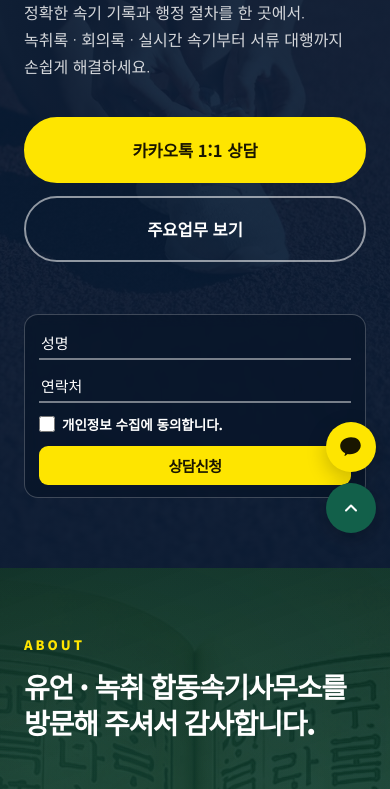
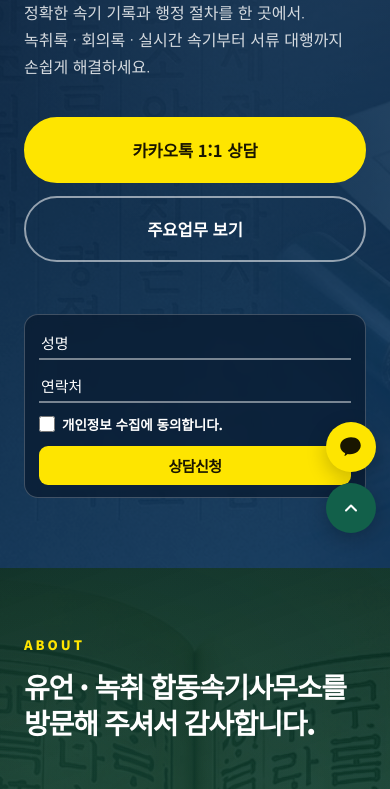
Before and after one commit to richerj4609-dot/thrrl, a plain HTML site: page index.html in a window 390 px wide. Shown: the part 293-1082 px from the top of the page. Drawn offline with Linux system fonts and the light colour scheme.

Commit message:
첫 화면 배경 교체: 운동화 사진 제거 + 고서체 유언 문서 이미지 그라데이션 오버레이

```diff
--- a/css/style.css
+++ b/css/style.css
@@ -86,30 +86,17 @@ ul,ol{list-style:none}
 .burger{display:none;flex-direction:column;gap:5px;background:none;border:0;cursor:pointer;padding:6px}
 .burger span{width:24px;height:2.5px;background:var(--green);border-radius:2px;transition:.25s}
 
-/* ── 히어로 : 짙은 남색 그러데이션 ── */
+/* ── 히어로 : 고서체 유언 문서 사진 + 남색 그러데이션 오버레이 ── */
 .hero{
   position:relative;overflow:hidden;
   padding:160px 0 84px;
   background:
-    radial-gradient(760px 520px at 86% 26%, rgba(140,200,255,.22), transparent 62%),
-    linear-gradient(150deg,#071B34 0%,#0E3C66 52%,#175A94 100%);
+    radial-gradient(760px 520px at 86% 26%, rgba(140,200,255,.18), transparent 62%),
+    linear-gradient(150deg, rgba(7,27,52,.93) 0%, rgba(14,60,102,.84) 52%, rgba(23,90,148,.76) 100%),
+    url(../images/hero-bg.jpg) center center / cover no-repeat;
+  background-color:#071B34;
 }
 .hero__inner{position:relative;z-index:2}
-
-/* 우측 사진 : 의회 본회의장 — 마스크로 좌측 경계를 녹여 배경과 매끄럽게 연결 */
-.hero__photo{
-  position:absolute;right:0;top:0;bottom:0;width:58%;z-index:1;overflow:hidden;
-  -webkit-mask-image:linear-gradient(90deg,transparent 0%,rgba(0,0,0,.15) 24%,rgba(0,0,0,.45) 44%,rgba(0,0,0,.8) 66%,#000 86%);
-          mask-image:linear-gradient(90deg,transparent 0%,rgba(0,0,0,.15) 24%,rgba(0,0,0,.45) 44%,rgba(0,0,0,.8) 66%,#000 86%);
-}
-.hero__photo img{width:100%;height:100%;object-fit:cover;display:block}
-/* 사진 위 녹색 톤 정리 + 상하 비네트 */
-.hero__photo-grad{
-  position:absolute;inset:0;
-  background:
-    linear-gradient(180deg,rgba(7,27,52,.32) 0%,rgba(7,27,52,0) 26%,rgba(7,27,52,0) 74%,rgba(7,27,52,.38) 100%),
-    linear-gradient(90deg,rgba(14,60,102,.28) 0%,rgba(14,60,102,.10) 55%,rgba(14,60,102,0) 100%);
-}
 
 .hero__eyebrow{
   display:inline-block;padding:7px 18px;border-radius:100px;
@@ -130,9 +117,8 @@ ul,ol{list-style:none}
 .sr-only{position:absolute;width:1px;height:1px;padding:0;margin:-1px;overflow:hidden;clip:rect(0,0,0,0);white-space:nowrap;border:0}
 
 /* ── 히어로 상담 입력창 : 히어로 가운데 하단 · 컴팩트 ──
-   position:relative + z-index:3 필수 !
-   히어로 사진(.hero__photo, absolute/z-index:1)이 정적 입력창을 덮어서
-   클릭이 사진에 가로채임 → 연락처·체크박스·버튼이 먹히지 않던 원인 */
+   position:relative + z-index:3 로 히어로의 다른 레이어보다 위에 뜨게 함
+   (과거에는 절대배치 사진이 입력창을 덮어 클릭이 가로채이던 원인이었음) */
 .hero-form-wrap{position:relative;z-index:3}
 .hero-form{
   display:flex;flex-wrap:wrap;align-items:center;gap:10px 22px;
@@ -450,7 +436,6 @@ ul,ol{list-style:none}
   .steps{grid-template-columns:repeat(2,1fr)}
   .will__grid{grid-template-columns:repeat(2,1fr)}
   .loc{grid-template-columns:1fr}
-  .hero__photo{width:54%}
 }
 
 @media (max-width:860px){
@@ -467,8 +452,8 @@ ul,ol{list-style:none}
   .header__cta{margin-left:auto;padding:9px 17px;font-size:13.5px}
 
   .hero{padding:120px 0 70px}
-  .hero__photo{width:100%;-webkit-mask-image:none;mask-image:none}
-  .hero__photo-grad{background:linear-gradient(180deg,rgba(7,27,52,.9),rgba(7,27,52,.94))}
+  /* 좁은 화면 : 배경 사진 위에 한 겹 더 어둡게 덮어 흰 글씨 가독성 확보 */
+  .hero::after{content:"";position:absolute;inset:0;background:rgba(7,27,52,.4);pointer-events:none}
   /* 좁은 화면 : 가운데 정렬 유지 + 아래로 내림 */
   .hero-form{margin:52px auto 0}
   .section{padding:66px 0}
--- a/index.html
+++ b/index.html
@@ -18,7 +18,7 @@
 <link rel="preconnect" href="https://fonts.googleapis.com">
 <link rel="preconnect" href="https://fonts.gstatic.com" crossorigin>
 <link href="https://fonts.googleapis.com/css2?family=Noto+Sans+KR:wght@300;400;500;700;900&display=swap" rel="stylesheet">
-<link rel="stylesheet" href="css/style.css?v=13">
+<link rel="stylesheet" href="css/style.css?v=14">
 
 <!-- 사이트를 열면 항상 첫 화면(상단)부터 보이도록
      1) 브라우저의 '이전 스크롤 위치 복원' 기능을 끈다.
@@ -64,12 +64,6 @@
 
 <!-- ========== 메인 비주얼 ========== -->
 <section class="hero">
-  <!-- 우측 사진 : 러닝 트랙에서 신발끈을 매는 러너 (좌측 마스크로 청록 배경과 자연스럽게 연결) -->
-  <div class="hero__photo" aria-hidden="true">
-    <img src="images/hero-run.jpg" alt="">
-    <div class="hero__photo-grad"></div>
-  </div>
-
   <div class="container hero__inner">
     <p class="hero__eyebrow">속기사와 행정사가 함께 운영합니다</p>
     <h1 class="hero__title">
```
Also changed, not shown: kakao.html (+1 -1 lines), images/hero-bg.jpg (added), images/hero-run.jpg (deleted), 1 other file.
